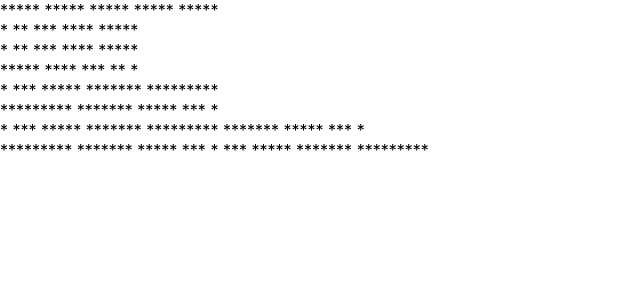
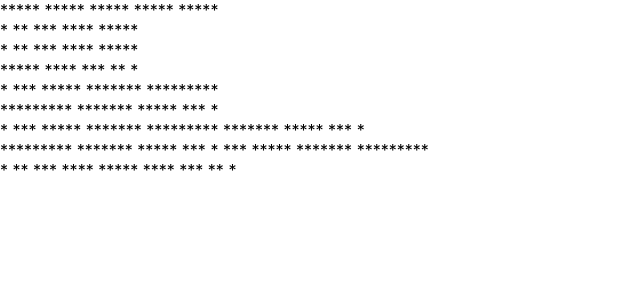
Before and after one commit to AnirupPat/reactjs-star-patterns, a React (Create React App) app: page / in a window 1280 px wide. Shown: the top 300 px of the page, without its empty margins (0-640 px from the left). Built offline with nearby package versions, Linux system fonts and the light colour scheme.

Commit message:
RightPascalStarPattern

```diff
--- a/src/App.js
+++ b/src/App.js
@@ -6,6 +6,7 @@ import LeftTriangleStarPattern from './components/LeftTriangleStarPattern/LeftTr
 import PyramidStarPattern from './components/PyramidStarPattern/PyramidStarPattern';
 import PyramidStarPatternAnother from './components/PyramidStarPattern/PyramidStarPatternAnother';
 import ReversedPyramidStarPattern from './components/ReversedPyramidStarPattern/ReversedPyramidStarPattern';
+import RightPascalStarPattern from './components/RightPascalStarPattern/RightPascalStarPattern';
 import RightTriangleStarPattern from './components/RightTriangleStarPattern/RightTriangleStarPattern';
 import SquarePatterns from './components/SquarePatterns/SquarePatterns';
 
@@ -20,6 +21,7 @@ function App() {
       <ReversedPyramidStarPattern />
       <DiamondStarPattern />
       <Hourglass />
+      <RightPascalStarPattern />
     </div>
 
   );
--- /dev/null
+++ b/src/components/RightPascalStarPattern/RightPascalStarPattern.js
@@ -0,0 +1,29 @@
+
+const RightPascalStarPattern = () => {
+    const n = 5;
+    let string = "";
+    for (let i = 1; i <= n; i++) {
+
+
+      // to print stars
+      for(let k = 1; k <= i; k++) {
+        string += "*";
+      }
+      string += "\n";
+    }
+
+    for(let i = n-1; i >= 1; i--) {
+        for(let j = 1; j <= i; j++) {
+            string += "*";
+        }
+
+        string += "\n";
+    }
+
+
+
+    console.log(string);
+    return <div>{string}</div>;
+  };
+
+  export default RightPascalStarPattern;
```
